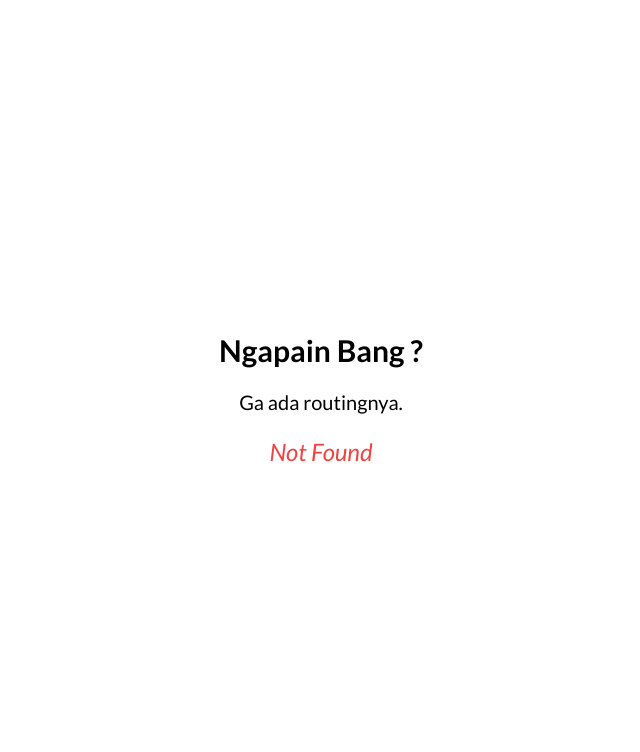
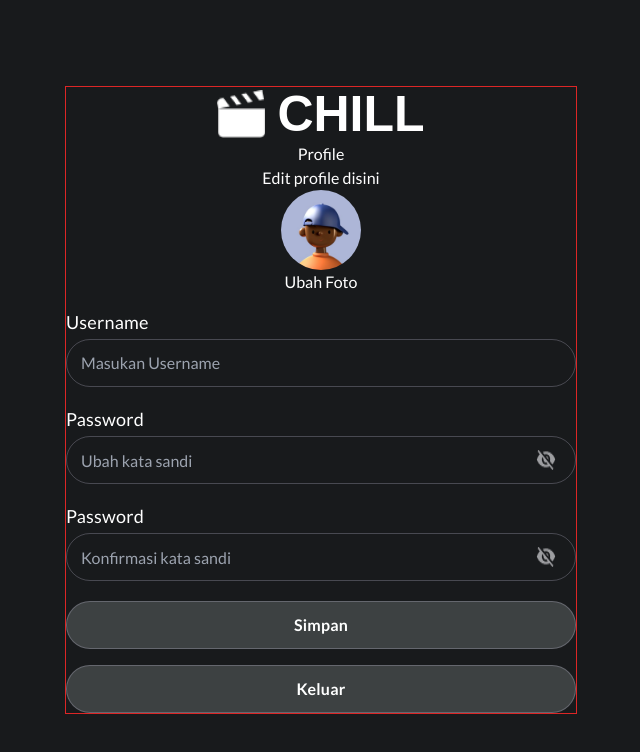
Before and after one commit to itsArchi/chill-react, a React (Vite) app: page /test in a window 1280 px wide. Before the commit this address had no page. Shown: the top 752 px of the page, without its empty margins (319-959 px from the left). Built offline with nearby package versions, Linux system fonts and the light colour scheme; a web font is replaced by a local one.

Commit message:
feat: add local storage register users

```diff
--- a/package.json
+++ b/package.json
@@ -13,7 +13,9 @@
     "prop-types": "^15.8.1",
     "react": "^18.3.1",
     "react-dom": "^18.3.1",
-    "react-router-dom": "^6.28.1"
+    "react-router-dom": "^6.28.1",
+    "react-toastify": "^11.0.3",
+    "validator": "^13.12.0"
   },
   "devDependencies": {
     "@eslint/js": "^9.17.0",
--- a/src/Components/Elements/Button/Button.jsx
+++ b/src/Components/Elements/Button/Button.jsx
@@ -1,10 +1,10 @@
 /* eslint-disable react/prop-types */
 const Button = (props) => {
-  const { children, variant = "bg-transparent" } = props;
+  const { children, variant = "bg-transparent", type = "button" } = props;
   return (
     <button
       className={`flex justify-center items-center w-full max-w-sm sm:max-w-md lg:max-w-lg mx-auto h-12 py-3.5 px-3.5 border border-solid border-[#E7E3FC3B] rounded-3xl gap-3.5 ${variant} text-white font-semibold text-base leading-[1.4] tracking-[0.2px]`}
-      type="submit"
+      type={type}
     >
       {children}
     </button>
--- a/src/Components/Elements/Input/Input.jsx
+++ b/src/Components/Elements/Input/Input.jsx
@@ -1,12 +1,15 @@
 /* eslint-disable react/prop-types */
 const Input = (props) => {
-    const { type, placeholder, name } = props;
+  const { type, placeholder, name, onChange, value } = props;
   return (
     <input
       type={type}
       className="relative w-full max-w-sm sm:max-w-md lg:max-w-lg mx-auto my-1 h-12 py-3.5 px-3.5 text-white border border-solid border-[#E7E3FC3B] rounded-3xl gap-2.5 bg-transparent"
       placeholder={placeholder}
       name={name}
+      onChange={onChange}
+      value={value}
+      required
     />
   );
 };
--- a/src/Components/Elements/Input/index.jsx
+++ b/src/Components/Elements/Input/index.jsx
@@ -3,7 +3,7 @@ import Input from "./Input";
 import Label from "./Label";
 
 const InputForm = (props) => {
-  const { label, name, type, placeholder, img } = props;
+  const { label, name, type, placeholder, img, onChange, value } = props;
   return (
     <div className="w-full max-w-sm sm:max-w-md lg:max-w-lg mx-auto gap-1.5 my-4 ">
       <Label htmlFor={name}>{label}</Label>
@@ -15,7 +15,14 @@ const InputForm = (props) => {
             className="absolute right-5 top-1/2 transform -translate-y-1/2 h-5 w-5 cursor-pointer"
           />
         )}
-        <Input name={name} type={type} placeholder={placeholder} />
+        <Input
+          name={name}
+          type={type}
+          placeholder={placeholder}
+          onChange={onChange}
+          value={value}
+          required={true}
+        />
       </div>
     </div>
   );
--- a/src/Components/Fragments/FormLogin.jsx
+++ b/src/Components/Fragments/FormLogin.jsx
@@ -1,15 +1,19 @@
+/* eslint-disable react/prop-types */
 import InputForm from "../Elements/Input/index";
 import Forgot from "../Elements/Input/Forgot";
 
-const FormLogin = () => {
+const FormLogin = ({ formData, onInputChange, onSubmit }) => {
   return (
     <div className="w-full max-w-sm sm:max-w-md lg:max-w-lg mx-auto">
-      <form action="">
       <InputForm
+        onSubmit={onSubmit}
         label="Username"
         type="text"
         placeholder="Masukan Username"
         name="username"
+        value={formData.username}
+        onChange={onInputChange}
+        required
       />
       <InputForm
         label="Kata Sandi"
@@ -17,13 +21,16 @@ const FormLogin = () => {
         placeholder="Masukan kata sandi"
         name="password"
         img="/eye-off.png"
+        value={formData.password}
+        onChange={onInputChange}
+        required
       />
       <Forgot
         text="Belum punya akun?"
         goto="/register"
         link1="Daftar"
-          link2="Lupa kata sandi?"/>
-      </form>
+        link2="Lupa kata sandi?"
+      />
     </div>
   );
 };
--- a/src/Components/Fragments/FormRegister.jsx
+++ b/src/Components/Fragments/FormRegister.jsx
@@ -1,15 +1,18 @@
+/* eslint-disable react/prop-types */
 import InputForm from "../Elements/Input/index";
 import Forgot from "../Elements/Input/Forgot";
 
-const FormRegister = () => {
+const FormRegister = ({ onInputChange, formData, onSubmit }) => {
   return (
     <div className="w-full max-w-sm sm:max-w-md lg:max-w-lg mx-auto">
-      <form action="">
       <InputForm
+        onSubmit={onSubmit}
         label="Username"
         type="text"
         placeholder="Masukan Username"
         name="username"
+        value={formData.username}
+        onChange={onInputChange}
       />
       <InputForm
         label="Kata Sandi"
@@ -17,20 +20,19 @@ const FormRegister = () => {
         placeholder="Masukan kata sandi"
         name="password"
         img="/eye-off.png"
+        value={formData.password}
+        onChange={onInputChange}
       />
       <InputForm
-          label="KonfirmasiKata Sandi"
+        label="Konfirmasi Kata Sandi"
         type="password"
         placeholder="Masukan kata sandi"
-          name="password"
+        name="confirmPassword"
         img="/eye-off.png"
+        value={formData.confirmPassword}
+        onChange={onInputChange}
       />
-        <Forgot
-          text="Sudah punya akun?"
-          goto="/login"
-          link1="Masuk"
-          />
-      </form>
+      <Forgot text="Sudah punya akun?" goto="/login" link1="Masuk" />
     </div>
   );
 };
--- /dev/null
+++ b/src/Components/Fragments/UserProfile.jsx
@@ -0,0 +1,49 @@
+import Button from "../Elements/Button/Button";
+import InputForm from "../Elements/Input";
+import Logo from "../Elements/Logo/Logo";
+
+const UserProfile = () => {
+  return (
+    <div className="bg-[#181A1C] w-screen h-screen flex justify-center items-center gap-4">
+      <div className="border border-red-600 w-2/5 h-auto flex flex-col justify-center items-center">
+        <Logo textHide={false} />
+        <div className="w-full flex flex-col justify-center items-center">
+          <h3 className="text-white">Profile</h3>
+          <p className="text-white">Edit profile disini</p>
+          <img className="rounded-full w-20 h-20" src="/avatar.png" alt="" />
+          <p className="text-white">Ubah Foto</p>
+        </div>
+
+        <div className="w-full">
+          <InputForm
+            label="Username"
+            type="text"
+            placeholder="Masukan Username"
+            name="username"
+          />
+          <InputForm
+            label="Password"
+            type="password"
+            placeholder="Ubah kata sandi"
+            name="password"
+            img="/eye-off.png"
+          />
+          <InputForm
+            label="Password"
+            type="password"
+            placeholder="Konfirmasi kata sandi"
+            name="password"
+            img="/eye-off.png"
+          />
+        </div>
+
+        <div className="w-full flex flex-col gap-4">
+          <Button variant="bg-[#3D4142]"> Simpan </Button>
+          <Button variant="bg-[#3D4142]"> Keluar </Button>
+        </div>
+      </div>
+    </div>
+  );
+};
+
+export default UserProfile;
--- a/src/Pages/login.jsx
+++ b/src/Pages/login.jsx
@@ -1,24 +1,54 @@
+import { useState } from "react";
 import Button from "../Components/Elements/Button/Button";
 import Logo from "../Components/Elements/Logo/Logo";
 import FormLogin from "../Components/Fragments/FormLogin";
 import WelcomeText from "../Components/Elements/WelcomeText/WelcomeText";
-import { Link } from "react-router-dom";
+import { Link, useNavigate } from "react-router-dom";
 
 const LoginPage = () => {
+  const [formData, setFormData] = useState({ username: "", password: "" });
+  const navigate = useNavigate();
+
+  const handleInputChange = (e) => {
+    const { name, value } = e.target;
+    setFormData({ ...formData, [name]: value });
+  };
+
+  const handleLogin = (e) => {
+    e.preventDefault();
+    const { username, password } = formData;
+
+    if (!username || !password) {
+      alert("Harap isi semua field!");
+      return;
+    }
+
+    const users = JSON.parse(localStorage.getItem("users")) || [];
+    const user = users.find(
+      (u) => u.username === username && u.password === password
+    );
+
+    if (user) {
+      alert("Login Berhasil!");
+      localStorage.setItem("isLoggedIn", true);
+      navigate("/");
+    } else {
+      alert("Username atau password salah.");
+    }
+  };
+
   return (
     <div className="relative flex justify-center items-center bg-bg-login bg-center bg-cover w-full h-screen">
       <div className="absolute inset-0 bg-black opacity-30"></div>
       <div className="relative flex justify-center items-center flex-col w-[90%] sm:w-[80%] md:w-[70%] lg:w-[529px] h-auto md:h-[663px] bg-[#181A1CD6] rounded-2xl p-6 md:p-10 gap-4 sm:gap-6">
         <Logo />
         <WelcomeText title="Masuk" text="Selamat datang kembali" />
-        <FormLogin />
-        <div className="flex flex-col items-center w-full gap-3 sm:gap-2">
-          <Link
-            to="/"
-            className="flex flex-col items-center w-full gap-3 sm:gap-2"
-          >
-            <Button variant="bg-[#3D4142]"> Masuk </Button>
-          </Link>
+        <form onSubmit={handleLogin} className="w-full">
+          <FormLogin formData={formData} onInputChange={handleInputChange} />
+          <Button type="submit" variant="bg-[#3D4142]">
+            Masuk
+          </Button>
+        </form>
         <p className="text-[#9D9EA1] text-sm font-medium leading-[19.6px] tracking-[0.2px]">
           Atau
         </p>
@@ -27,15 +57,10 @@ const LoginPage = () => {
           className="flex flex-col items-center w-full gap-3 sm:gap-2"
         >
           <Button variant="bg-transparent">
-              <img
-                src="/google.png"
-                alt="Google logo"
-                className="h-5 w-5 mr-2"
-              />
+            <img src="/google.png" alt="Google logo" className="h-5 w-5 mr-2" />
             Masuk dengan Google
           </Button>
         </Link>
-        </div>
       </div>
     </div>
   );
--- a/src/Pages/register.jsx
+++ b/src/Pages/register.jsx
@@ -1,25 +1,73 @@
-import { Link } from "react-router-dom";
+import { useState } from "react";
+import { Link, useNavigate } from "react-router-dom";
 import Button from "../Components/Elements/Button/Button";
 import Logo from "../Components/Elements/Logo/Logo";
 import WelcomeText from "../Components/Elements/WelcomeText/WelcomeText";
 import FormRegister from "../Components/Fragments/FormRegister";
 
 const RegisterPage = () => {
+  const [formData, setFormData] = useState({
+    username: "",
+    password: "",
+    confirmPassword: "",
+  });
+
+  const handleInputChange = (e) => {
+    const { name, value } = e.target;
+    setFormData((prevFormData) => ({
+      ...prevFormData,
+      [name]: value,
+    }));
+  };
+
+  const navigate = useNavigate();
+
+  const handleRegister = (e) => {
+    e.preventDefault();
+    const { username, password, confirmPassword } = formData;
+
+    if (!username || !password || !confirmPassword) {
+      alert("Harap isi semua field!");
+      return;
+    }
+
+    if (password !== confirmPassword) {
+      alert("Kata sandi tidak cocok!");
+      return;
+    }
+
+    const existingUsers = JSON.parse(localStorage.getItem("users")) || [];
+    const isUsernameTaken = existingUsers.some(
+      (user) => user.username === username
+    );
+
+    if (isUsernameTaken) {
+      alert("Username sudah terdaftar. Gunakan username lain.");
+      return;
+    }
+
+    const newUser = { username, password };
+    const updatedUsers = [...existingUsers, newUser];
+    localStorage.setItem("users", JSON.stringify(updatedUsers));
+
+    alert("Pendaftaran berhasil!");
+    setFormData({ username: "", password: "", confirmPassword: "" });
+
+    navigate("/login");
+  };
+
   return (
     <div className="relative flex justify-center items-center bg-bg-register bg-center bg-cover w-full h-screen">
       <div className="absolute inset-0 bg-black opacity-30"></div>
       <div className="relative flex justify-center items-center flex-col w-[90%] sm:w-[80%] md:w-[70%] lg:w-[529px] h-auto min-h-[80%] md:h-[663px] bg-[#181A1CD6] rounded-2xl p-6 md:p-10 gap-4 sm:gap-6">
         <Logo />
         <WelcomeText title="Daftar" text="Selamat datang" />
-        <FormRegister />
-        <div className="flex flex-col items-center w-full gap-3 sm:gap-2">
-          <Link
-            to="#"
-            className="flex flex-col items-center w-full gap-3 sm:gap-2"
-          >
-            <Button variant="bg-[#3D4142]"> Daftar </Button>
-          </Link>
-
+        <form onSubmit={handleRegister} className="w-full">
+          <FormRegister onInputChange={handleInputChange} formData={formData} />
+          <Button type="submit" variant="bg-[#3D4142]">
+            Daftar
+          </Button>
+        </form>
         <p className="text-[#9D9EA1] text-sm font-medium leading-[19.6px] tracking-[0.2px]">
           Atau
         </p>
@@ -28,15 +76,10 @@ const RegisterPage = () => {
           className="flex flex-col items-center w-full gap-3 sm:gap-2"
         >
           <Button variant="bg-transparent">
-              <img
-                src="/google.png"
-                alt="Google logo"
-                className="h-5 w-5 mr-2"
-              />
+            <img src="/google.png" alt="Google logo" className="h-5 w-5 mr-2" />
             Daftar dengan Google
           </Button>
         </Link>
-        </div>
       </div>
     </div>
   );
```
Also changed, not shown: src/main.jsx (+6 -1 lines), 1 other file (tests, documents, lock files or other folders). Lines whose indentation alone changed are shown as unchanged.
